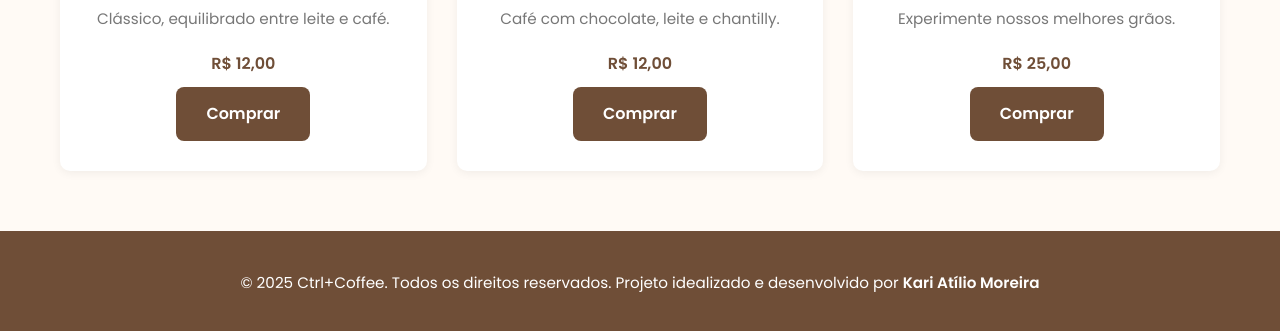
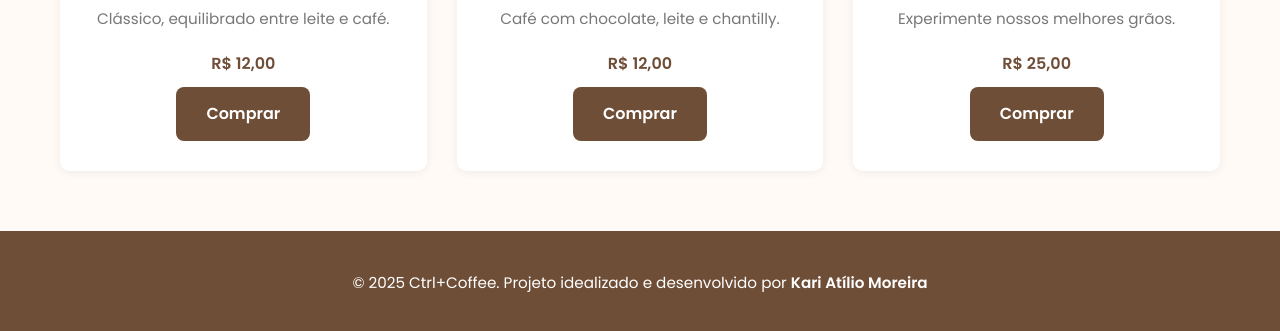
Before and after one commit to karimoreira/Cafeteria_Ctrl_Coffee, a website: page public/index.html in a window 1280 px wide. Shown: the part 1319-1650 px from the top of the page. Drawn offline with Linux system fonts and the light colour scheme.

Commit message:
feat: copyright

```diff
--- a/public/index.html
+++ b/public/index.html
@@ -117,7 +117,7 @@
   </section>
   <footer>
     <p>
-      &copy; 2025 Ctrl+Coffee. Todos os direitos reservados. Projeto idealizado e desenvolvido por
+      &copy; 2025 Ctrl+Coffee. Projeto idealizado e desenvolvido por
       <a href="https://www.linkedin.com/in/atiliomoreira/" target="_blank" rel="noopener noreferrer">
         Kari Atílio Moreira
       </a>
```
Also changed, not shown: public/carrinho.html (+1 -1 lines), public/contato.html (+1 -1 lines), public/finalizar.html (+1 -1 lines), public/menu.html (+1 -1 lines).
